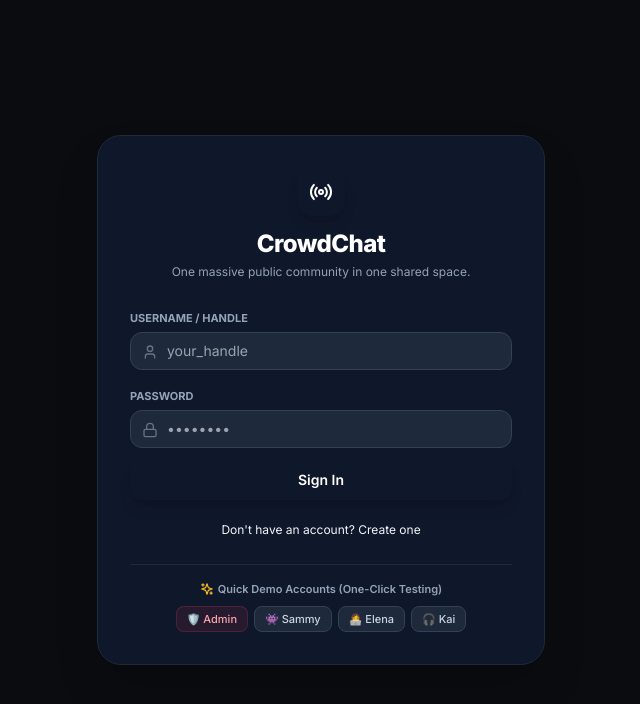
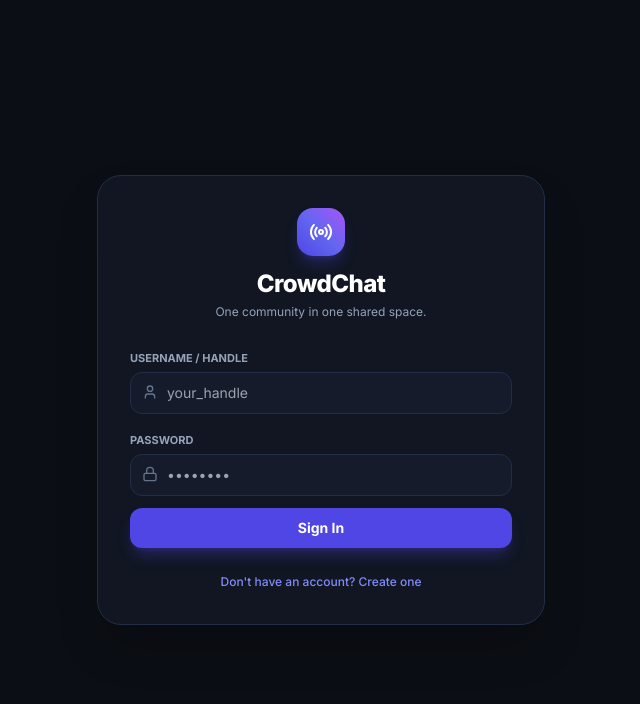
Before and after one commit to ImAfksite/CrowdChat, a React (Vite) app in the folder client/: page / in a window 1280 px wide. Shown: the top 704 px of the page, without its empty margins (319-959 px from the left). Built offline with nearby package versions, Linux system fonts and the light colour scheme.

Commit message:
Update AuthModal.jsx

```diff
--- a/client/src/components/auth/AuthModal.jsx
+++ b/client/src/components/auth/AuthModal.jsx
@@ -1,7 +1,7 @@
 import React, { useState } from 'react';
 import { useAuth } from '../../context/AuthContext';
 import api from '../../api/client';
-import { Radio, Sparkles, User, Lock, Mail } from 'lucide-react';
+import { Radio, User, Lock, Mail } from 'lucide-react';
 
 export default function AuthModal() {
   const { login } = useAuth();
@@ -33,30 +33,16 @@ export default function AuthModal() {
     }
   };
 
-  // One-click demo login for fast multiplayer testing
-  const handleDemoLogin = async (demoUsername) => {
-    setLoading(true);
-    setError('');
-    try {
-      const res = await api.post('/auth/demo-login', { username: demoUsername });
-      login(res.data.token, res.data.user);
-    } catch {
-      setError('Demo account error');
-    } finally {
-      setLoading(false);
-    }
-  };
-
   return (
-    <div className="fixed inset-0 z-50 bg-[#0a0c10] flex items-center justify-center p-4">
-      <div className="w-full max-w-md bg-slate-900 border border-slate-800 rounded-3xl p-8 shadow-2xl">
+    <div className="fixed inset-0 z-50 bg-[#0B0E14] flex items-center justify-center p-4">
+      <div className="w-full max-w-md bg-[#111622] border border-[#232D45] rounded-3xl p-8 shadow-2xl">
         {/* Brand Banner */}
         <div className="text-center mb-6">
-          <div className="w-12 h-12 rounded-2xl bg-gradient-to-tr from-crowd-600 to-indigo-500 mx-auto flex items-center justify-center shadow-lg shadow-crowd-600/30 mb-3">
+          <div className="w-12 h-12 rounded-2xl bg-gradient-to-tr from-indigo-600 via-indigo-500 to-purple-500 mx-auto flex items-center justify-center shadow-lg shadow-indigo-600/30 mb-3">
             <Radio className="w-6 h-6 text-white" />
           </div>
           <h1 className="text-2xl font-extrabold text-white tracking-tight">CrowdChat</h1>
-          <p className="text-xs text-slate-400 mt-1">One massive public community in one shared space.</p>
+          <p className="text-xs text-slate-400 mt-1">One community in one shared space.</p>
         </div>
 
         {error && (
@@ -76,7 +62,7 @@ export default function AuthModal() {
                 onChange={(e) => setUsername(e.target.value)}
                 required
                 placeholder="your_handle"
-                className="w-full pl-9 pr-3 py-2 bg-slate-800 border border-slate-700 rounded-xl text-sm text-white focus:outline-none focus:ring-1 focus:ring-crowd-500"
+                className="w-full pl-9 pr-3 py-2.5 bg-[#151B2B] border border-[#232D45] rounded-xl text-sm text-white focus:outline-none focus:ring-1 focus:ring-indigo-500"
               />
             </div>
           </div>
@@ -89,8 +75,8 @@ export default function AuthModal() {
                   type="text"
                   value={displayName}
                   onChange={(e) => setDisplayName(e.target.value)}
-                  placeholder="Cool Alias"
-                  className="w-full mt-1 px-3 py-2 bg-slate-800 border border-slate-700 rounded-xl text-sm text-white focus:outline-none focus:ring-1 focus:ring-crowd-500"
+                  placeholder="Your Name / Alias"
+                  className="w-full mt-1 px-3 py-2.5 bg-[#151B2B] border border-[#232D45] rounded-xl text-sm text-white focus:outline-none focus:ring-1 focus:ring-indigo-500"
                 />
               </div>
 
@@ -103,8 +89,8 @@ export default function AuthModal() {
                     value={email}
                     onChange={(e) => setEmail(e.target.value)}
                     required
-                    placeholder="you@domain.com"
-                    className="w-full pl-9 pr-3 py-2 bg-slate-800 border border-slate-700 rounded-xl text-sm text-white focus:outline-none focus:ring-1 focus:ring-crowd-500"
+                    placeholder="you@example.com"
+                    className="w-full pl-9 pr-3 py-2.5 bg-[#151B2B] border border-[#232D45] rounded-xl text-sm text-white focus:outline-none focus:ring-1 focus:ring-indigo-500"
                   />
                 </div>
               </div>
@@ -121,7 +107,7 @@ export default function AuthModal() {
                 onChange={(e) => setPassword(e.target.value)}
                 required
                 placeholder="••••••••"
-                className="w-full pl-9 pr-3 py-2 bg-slate-800 border border-slate-700 rounded-xl text-sm text-white focus:outline-none focus:ring-1 focus:ring-crowd-500"
+                className="w-full pl-9 pr-3 py-2.5 bg-[#151B2B] border border-[#232D45] rounded-xl text-sm text-white focus:outline-none focus:ring-1 focus:ring-indigo-500"
               />
             </div>
           </div>
@@ -129,53 +115,20 @@ export default function AuthModal() {
           <button
             type="submit"
             disabled={loading}
-            className="w-full mt-2 py-2.5 bg-crowd-600 hover:bg-crowd-500 text-white font-semibold rounded-xl text-sm transition-all shadow-lg shadow-crowd-600/30 disabled:opacity-50"
+            className="w-full mt-3 py-2.5 bg-indigo-600 hover:bg-indigo-500 text-white font-bold rounded-xl text-sm transition-all shadow-lg shadow-indigo-600/30 disabled:opacity-50"
           >
             {loading ? 'Please wait...' : isRegister ? 'Create CrowdChat Account' : 'Sign In'}
           </button>
         </form>
 
-        <div className="mt-4 text-center">
+        <div className="mt-5 text-center">
           <button
             type="button"
             onClick={() => { setIsRegister(!isRegister); setError(''); }}
-            className="text-xs text-crowd-400 hover:underline"
+            className="text-xs text-indigo-400 hover:underline font-medium"
           >
             {isRegister ? 'Already have an account? Sign In' : "Don't have an account? Create one"}
           </button>
-        </div>
-
-        {/* Demo Test Accounts Bar */}
-        <div className="mt-6 pt-4 border-t border-slate-800 text-center">
-          <p className="text-[11px] text-slate-400 font-semibold mb-2 flex items-center justify-center gap-1">
-            <Sparkles className="w-3.5 h-3.5 text-amber-400" /> Quick Demo Accounts (One-Click Testing)
-          </p>
-          <div className="flex flex-wrap gap-1.5 justify-center">
-            <button
-              onClick={() => handleDemoLogin('admin')}
-              className="px-2.5 py-1 rounded-lg bg-rose-500/10 text-rose-300 border border-rose-500/20 text-[11px] hover:bg-rose-500/20 font-medium"
-            >
-              🛡️ Admin
-            </button>
-            <button
-              onClick={() => handleDemoLogin('pixel_sam')}
-              className="px-2.5 py-1 rounded-lg bg-slate-800 text-slate-300 border border-slate-700 text-[11px] hover:bg-slate-700 font-medium"
-            >
-              👾 Sammy
-            </button>
-            <button
-              onClick={() => handleDemoLogin('elena_dev')}
-              className="px-2.5 py-1 rounded-lg bg-slate-800 text-slate-300 border border-slate-700 text-[11px] hover:bg-slate-700 font-medium"
-            >
-              👩‍💻 Elena
-            </button>
-            <button
-              onClick={() => handleDemoLogin('kai_beats')}
-              className="px-2.5 py-1 rounded-lg bg-slate-800 text-slate-300 border border-slate-700 text-[11px] hover:bg-slate-700 font-medium"
-            >
-              🎧 Kai
-            </button>
-          </div>
         </div>
       </div>
     </div>
```
